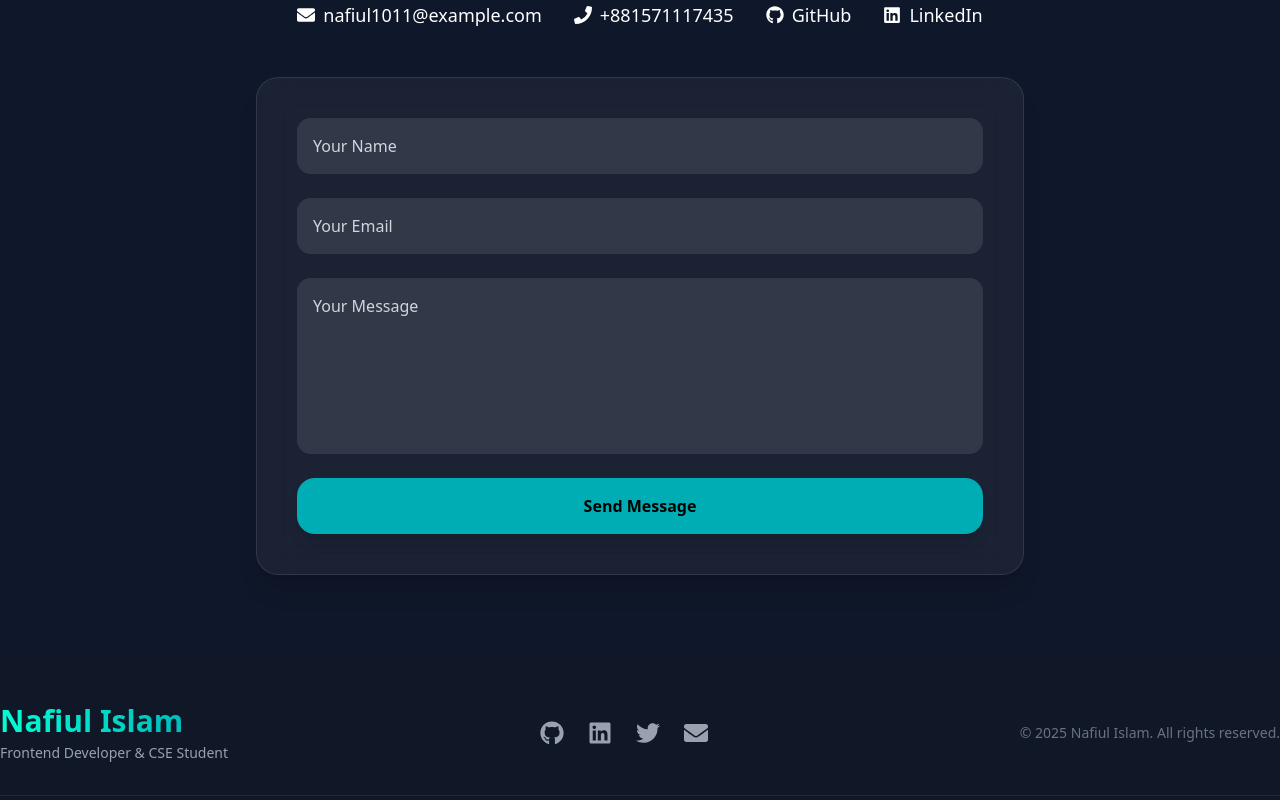
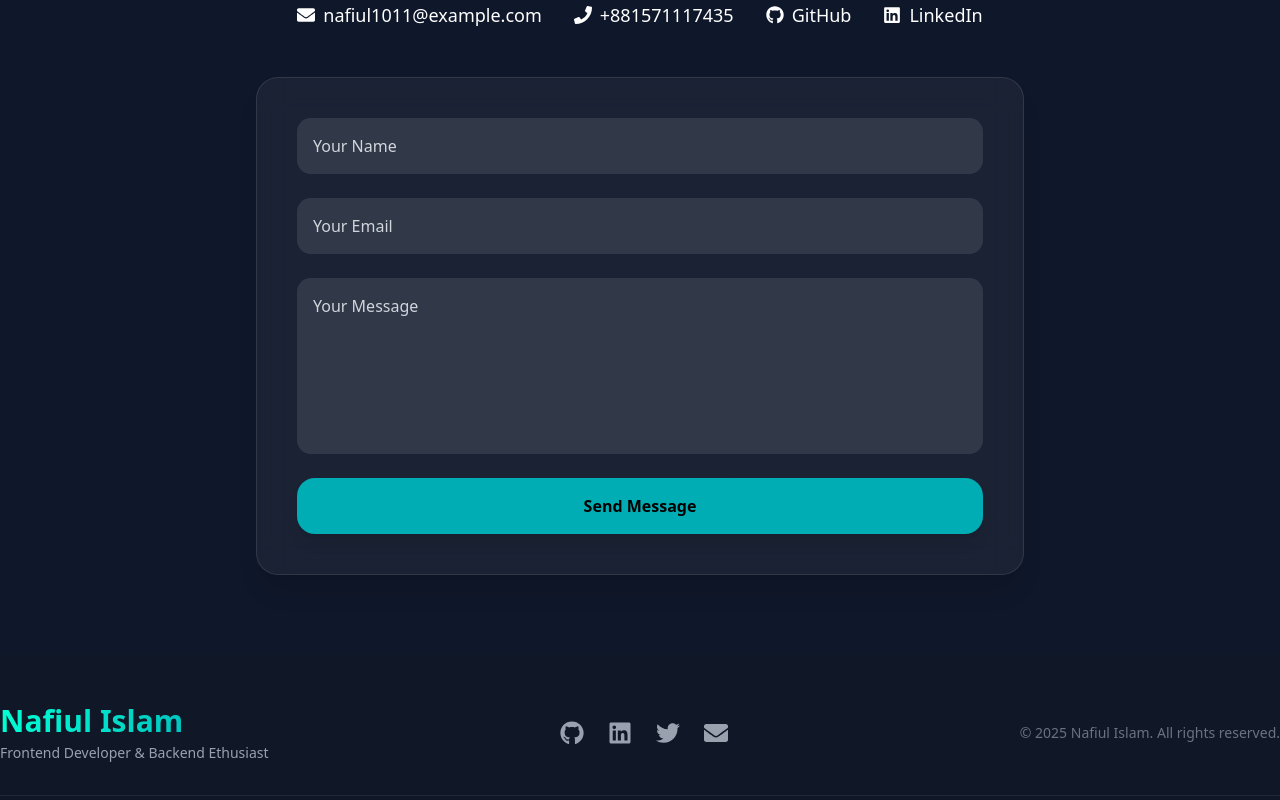
Before and after one commit to ninishad-1011/my_protfolio, a Next.js app: page / in a window 1280 px wide. Shown: the part 4016-4816 px from the top of the page. Built offline with nearby package versions, Linux system fonts and the light colour scheme.

Commit message:
add content

```diff
--- a/src/app/components/footer.js
+++ b/src/app/components/footer.js
@@ -13,7 +13,7 @@ const Footer = () => {
             Nafiul Islam
           </h2>
           <p className="text-gray-400 text-sm mt-1">
-            Frontend Developer & CSE Student
+            Frontend Developer & Backend Ethusiast
           </p>
         </div>
 
```
